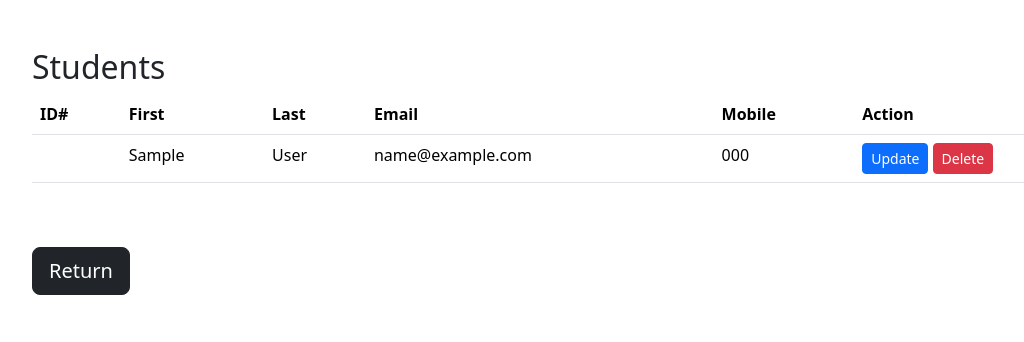
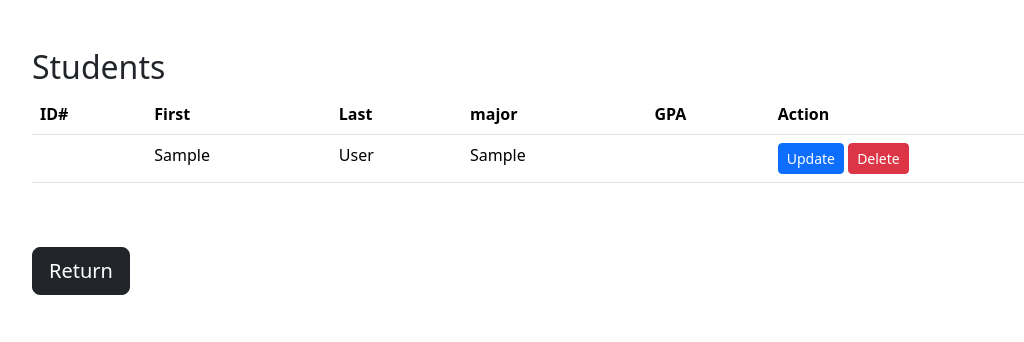
Before and after one commit to Yong3pole/PHP_database_MYSQL_test, a PHP site: page /read.php in a window 1280 px wide. Shown: the top 342 px of the page, without its empty margins (50-1074 px from the left). Run offline with PHP 8.4, Linux system fonts and the light colour scheme; tables that the repository leaves empty or names only in its code hold one stand-in row (values such as "Sample post"); data that the repository does not hold is empty.

Commit message:
Update read.php

```diff
--- a/read.php
+++ b/read.php
@@ -45,8 +45,8 @@
                     <th scope="col">ID#</th>
                     <th scope="col">First</th>
                     <th scope="col">Last</th>
-                    <th scope="col">Email</th>
-                    <th scope="col">Mobile</th>
+                    <th scope="col">major</th>
+                    <th scope="col">GPA</th>
                     <th scope="col">Action</th>
                 </tr>
             </thead>
@@ -62,14 +62,14 @@
                     $ID = $row['ID'];
                     $fname = $row['fname'];
                     $lname = $row['lname'];
-                    $email = $row['email'];
-                    $mobile = $row['mobile'];
+                    $major = $row['major'];
+                    $GPA = $row['GPA'];
                     echo '<tr>
                     <th scope="row">' . $ID . '</th>
                     <td>' . $fname . '</td>
                     <td>' . $lname . '</td>
-                    <td>' . $email . '</td>
-                    <td>' . $mobile . '</td>
+                    <td>' . $major . '</td>
+                    <td>' . $GPA . '</td>
                     <td>
                     <a href="update.php?updateid='.$ID.'" class="btn btn-primary btn-sm">Update</a>
                     <a href="read.php?deleteid='.$ID.'" class="btn btn-danger btn-sm">Delete</a>
```
